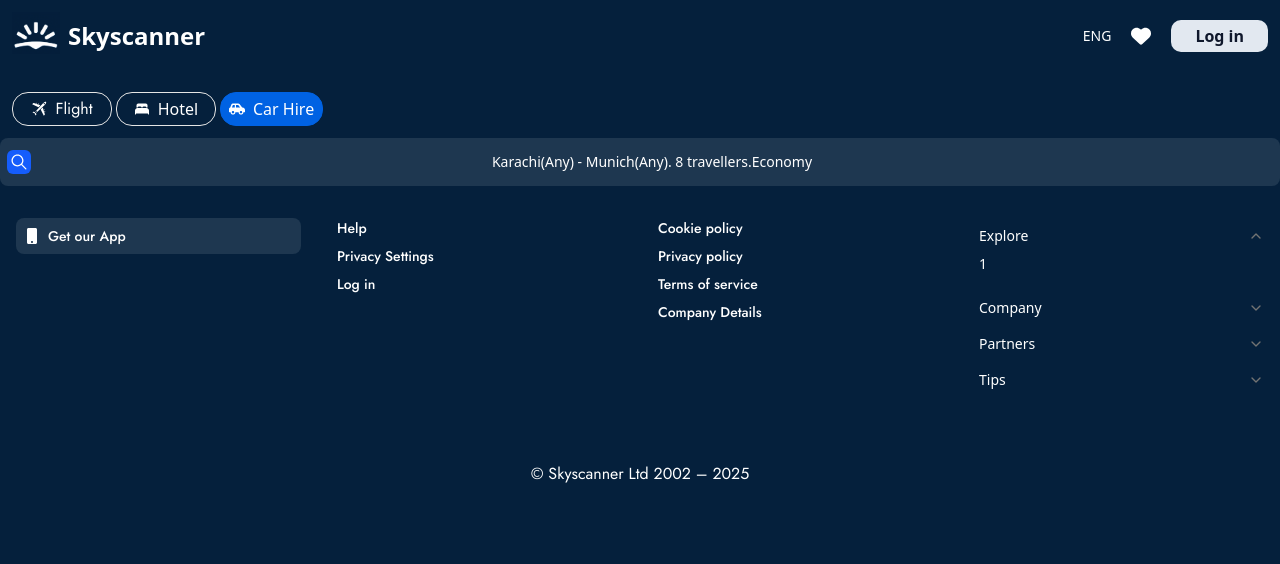
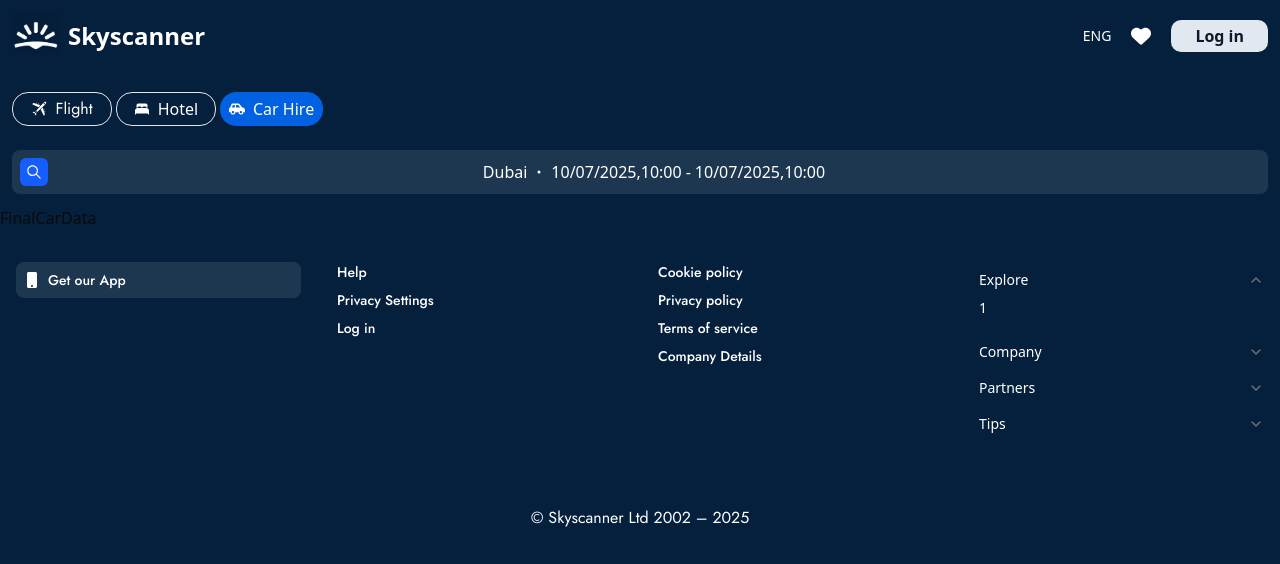
Before and after one commit to Hassan-mw/SkyScanner, a Next.js app: page /carhire/hirelocation/1/result/1 in a window 1280 px wide. Shown: the top 564 px of the page. Built offline with nearby package versions, Linux system fonts and the light colour scheme.

Commit message:
Updating Frontend Data

```diff
--- /dev/null
+++ b/app/carhire/CarComponent/FinalCarData.tsx
@@ -0,0 +1,9 @@
+import React from 'react'
+
+const FinalCarData = () => {
+  return (
+    <div>FinalCarData</div>
+  )
+}
+
+export default FinalCarData
--- a/app/carhire/CarComponent/FinalNavbar.tsx
+++ b/app/carhire/CarComponent/FinalNavbar.tsx
@@ -17,6 +17,7 @@
 import { FaCalendarAlt } from "react-icons/fa";
 import { Calendar } from "lucide-react";
 import CustomDatePicker from "@/app/Components_Custom/CustomDatePicker";
+import { BsDot } from "react-icons/bs";
 
 
 const jost=Jost({
@@ -50,19 +51,22 @@
 
 
 return (
-  <div   className="flex justify-center items-center  min-w-full   bg-[#05203c] ">
+  <div   className="flex justify-center items-center  min-w-full   bg-[#05203c] p-3  ">
 
     {/* top */}
-    <div className='w-full max-w-screen-xl py-3  bg-[#1e3750] flex items-center justify-center rounded-md px-[7px]'>
+    <div className='w-full max-w-screen-xl py-2  bg-[#1e3750] flex items-center justify-center rounded-md px-2'>
         {/* Search_Icon */}
         <div className='flex   items-start justify-start '>
-            <div className=' bg-blue-600 flex items-center justify-center size-6 rounded-sm text-white'> <IoIosSearch size={20} /> </div>
+            <div className=' bg-blue-600 flex items-center justify-center size-7 rounded-sm text-white'> <IoIosSearch size={18} /> </div>
         </div>
 
         {/* Flight_Details */}
-        <div className='w-full flex flex-col lg:flex-row items-center justify-center'>
-          <span className='text-sm text-white'>Karachi(Any) - Munich(Any)</span>
-          <span className='text-sm text-white'>. 8 travellers.Economy</span>
+        <div className='w-full flex  text-md text-white items-center justify-center gap-x-1'>
+          <span >Dubai</span>
+          <BsDot />
+          <span > 10/07/2025,10:00</span>
+          <span >-</span>
+          <span > 10/07/2025,10:00</span>
         </div>
     </div>
 
--- a/app/carhire/hirelocation/[location]/result/[data]/page.tsx
+++ b/app/carhire/hirelocation/[location]/result/[data]/page.tsx
@@ -1,3 +1,4 @@
+import FinalCarData from '@/app/carhire/CarComponent/FinalCarData'
 import FinalNavbar from '@/app/carhire/CarComponent/FinalNavbar'
 import React from 'react'
 
@@ -5,6 +6,7 @@
   return (
     <div className='w-full flex flex-col'>
       <FinalNavbar/>
+       <FinalCarData/>
 
     </div>
   )
```
